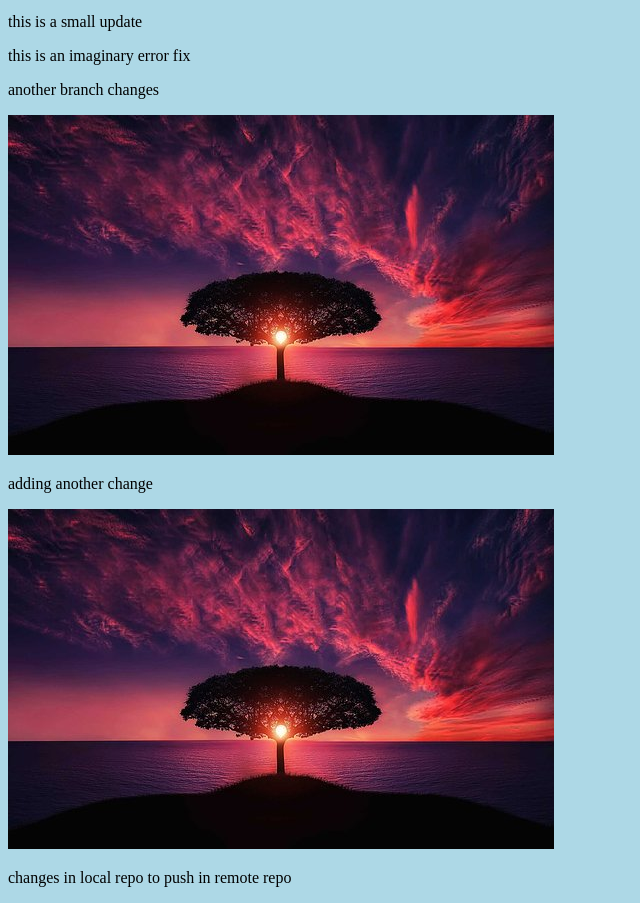
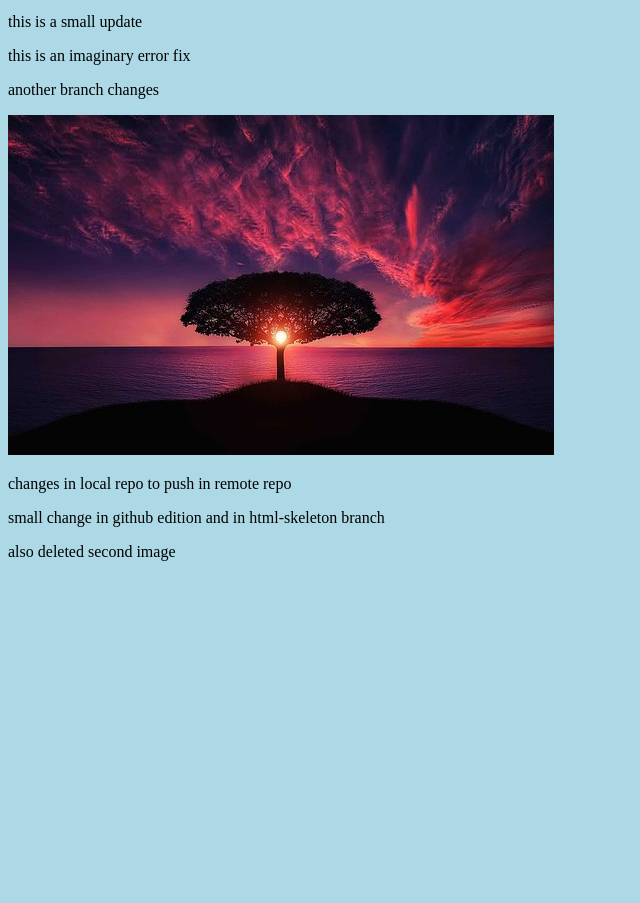
Before and after one commit to Yuyi-hao/git-learn, a plain HTML site: page index.html in a window 1280 px wide. Shown: the part 101-1004 px from the top of the page, without its empty margins (0-640 px from the left). After the commit the page ends 800 px from the top, so only its background shows below. Drawn offline with Linux system fonts and the light colour scheme.

Commit message:
Updated index.html

```diff
--- a/index.html
+++ b/index.html
@@ -13,8 +13,8 @@
 <p>this is an imaginary error fix </p>
 <p>another branch changes </p>
 <img src="tree-736885__340.jpg" alt="">
-<p>adding another change</p>
-<img src="tree-736885__340.jpg" alt="">
 <p>changes in local repo to push in remote repo</p>
+ <p>small change in github edition and in html-skeleton branch</p>
+    <p> also deleted second image </p>
 </body>
 </html>
```
